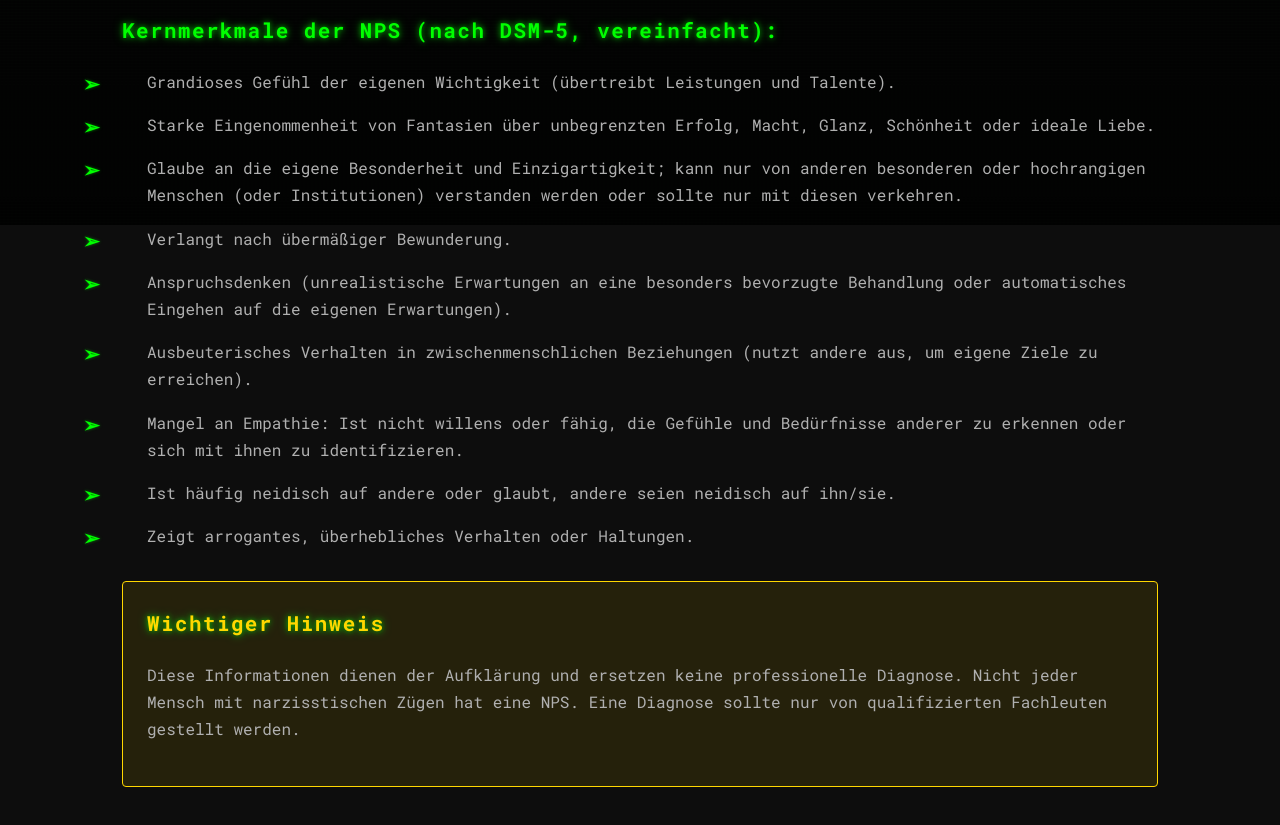
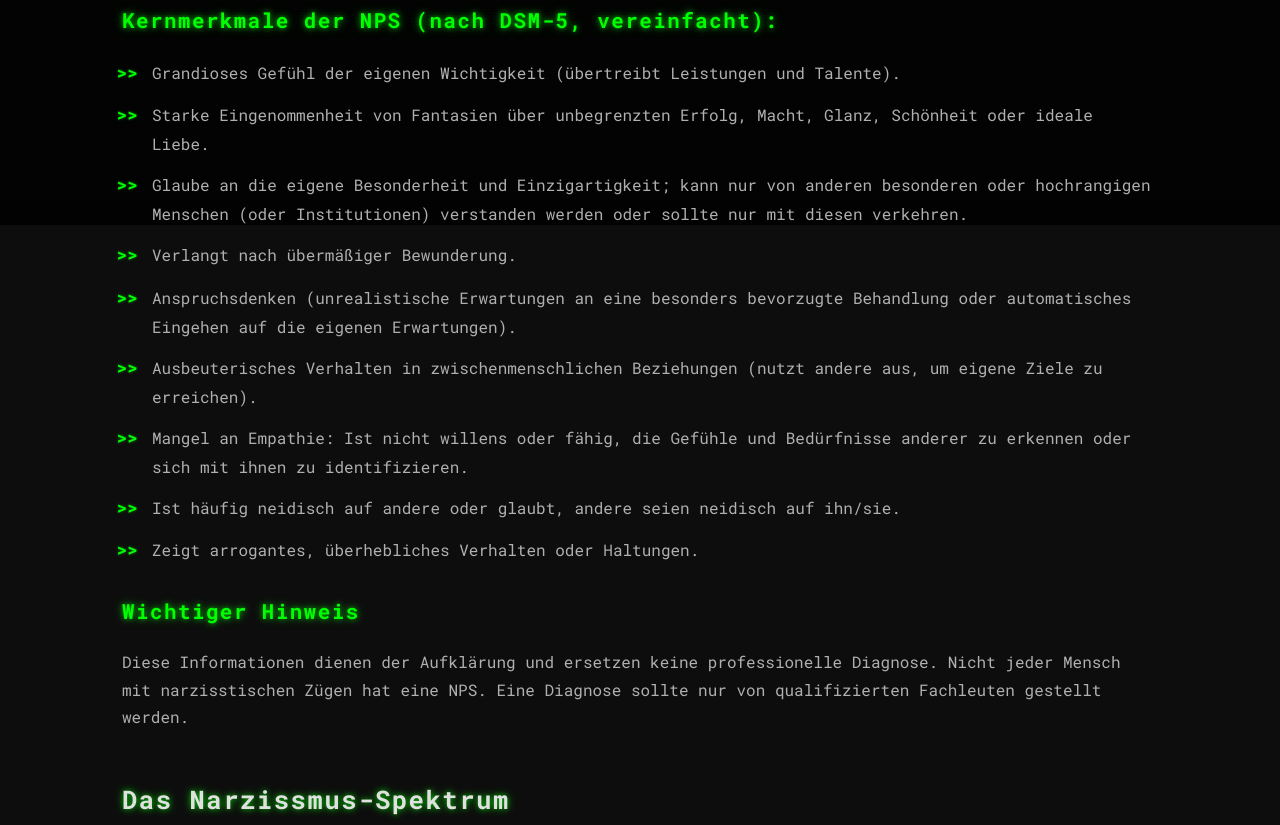
Before and after one commit to Airdox/deepdive-jette1, a website: page info.html in a window 1280 px wide. Shown: the part 575-1400 px from the top of the page. Drawn offline with Linux system fonts and the light colour scheme.

Commit message:
Aktuelle Änderungen: Matrix-Design überall aktiv, überschreibende Styles entfernt

```diff
--- a/info.html
+++ b/info.html
@@ -7,52 +7,6 @@
     <link rel="stylesheet" href="css/style.css">
     <!-- Netlify-Redirect-Simulator einbinden -->
     <script src="js/netlify-redirect-simulator.js"></script>
-    <style>
-        /* Zusätzliche Stile für die Info-Seite */
-        .content-section {
-            margin-bottom: 3rem;
-            padding-bottom: 2rem;
-            border-bottom: 1px solid var(--border-color);
-        }
-        .content-section:last-child {
-            border-bottom: none;
-        }
-        .content-section h3 {
-            font-size: 1.8rem;
-            margin-bottom: 1.5rem;
-            color: var(--accent-green);
-        }
-        .content-section ul {
-            list-style: none; /* Entferne Standard-Aufzählungszeichen */
-            padding-left: 0;
-        }
-        .content-section li {
-            position: relative;
-            padding-left: 25px; /* Platz für das benutzerdefinierte Zeichen */
-            margin-bottom: 1rem;
-            line-height: 1.7;
-        }
-        .content-section li::before {
-            content: '\27A2'; /* Unicode-Zeichen für einen Pfeil oder Punkt */
-            position: absolute;
-            left: 0;
-            top: 0;
-            color: var(--accent-green);
-            font-size: 1.2rem;
-            line-height: 1.7;
-        }
-        .warning-box {
-            background-color: rgba(255, 215, 0, 0.1); /* Leicht gelblich */
-            border: 1px solid gold;
-            padding: 1.5rem;
-            margin: 2rem 0;
-            border-radius: 4px;
-        }
-        .warning-box h4 {
-            margin-top: 0;
-            color: gold;
-        }
-    </style>
 </head>
 <body>
     <header>
```
Also changed, not shown: account.html (+0 -40 lines).
